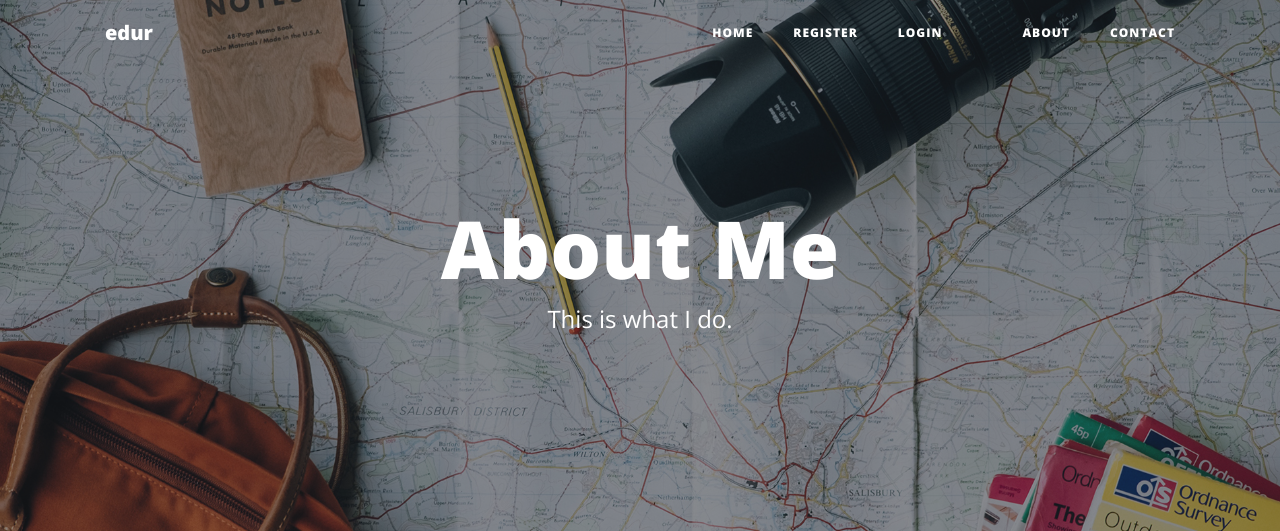
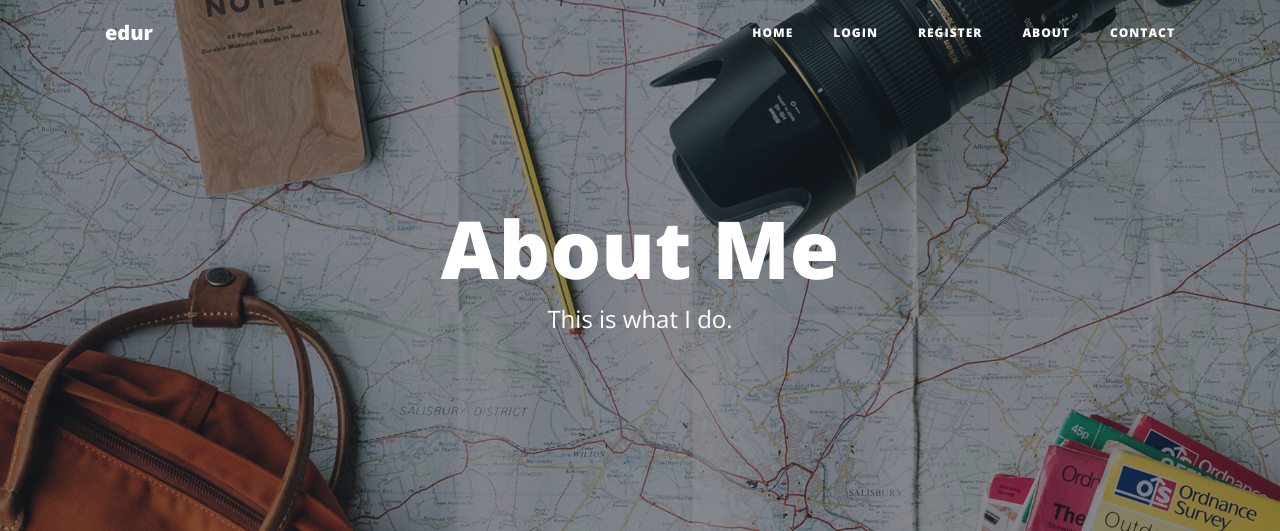
Before and after one commit to muthui1116/edur, a Flask app: page /about in a window 1280 px wide. Shown: the top 531 px of the page. Run offline with Flask 2, Linux system fonts and the light colour scheme; some libraries are stand-ins or nearby versions.

Commit message:
edur complete

```diff
--- a/templates/header.html
+++ b/templates/header.html
@@ -38,15 +38,12 @@
           <li class="nav-item">
             <a class="nav-link" href="{{ url_for('get_all_posts') }}">Home</a>
           </li>
-            <li class="nav-item">
-            <a class="nav-link" href="{{ url_for('reg_page') }}">Register</a>
-          </li>
           {% if not current_user.is_authenticated: %}
           <li class="nav-item">
             <a class="nav-link" href="{{ url_for('login') }}">Login</a>
           </li>
           <li class="nav-item">
-            <a class="nav-link" href="{{ url_for('register') }}"></a>
+            <a class="nav-link" href="{{ url_for('register') }}">Register</a>
           </li>
           {% else: %}
           <li class="nav-item">
```
